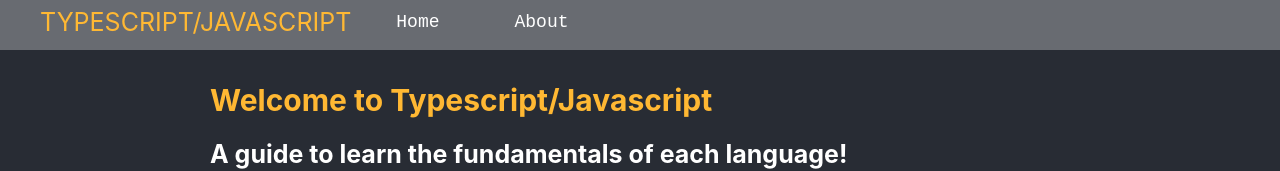
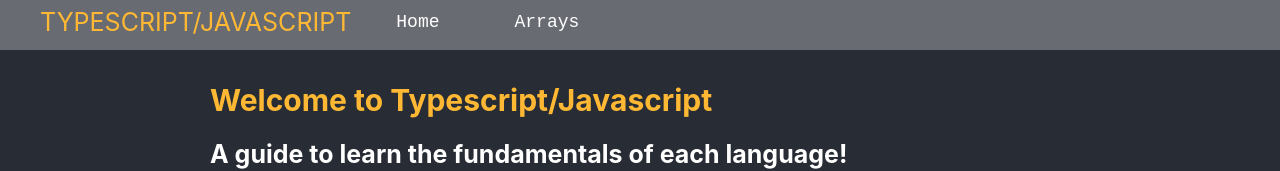
Before and after one commit to RadhikaChamdal/typescript-pd, a React (Create React App) app: page / in a window 1280 px wide. Shown: the top 171 px of the page. Built offline with nearby package versions, Linux system fonts and the light colour scheme; the HTML template or start-up script is replaced by a standard one.

Commit message:
changed the about page to arrays, and updated all of the files to fix imports

```diff
--- a/src/App.tsx
+++ b/src/App.tsx
@@ -1,7 +1,7 @@
 import React from "react";
 import { Router } from "@reach/router";
 import Home from "./components/home/home";
-import About from "./components/about/about";
+import Arrays from "./components/arrays/arrays";
 import Nav from "./components/navBar/navBar";
 
 function App() {
@@ -10,7 +10,7 @@ function App() {
       <Nav />
       <Router>
         <Home path="/" />
-        <About path="about" />
+        <Arrays path="Arrays" />
       </Router>
     </div>
   );
--- a/src/components/about/about.tsx
+++ b/src/components/arrays/arrays.tsx
@@ -2,13 +2,13 @@ import React, { FunctionComponent } from "react";
 import Nav from "../navBar/navBar";
 import { RouteComponentProps } from "@reach/router";
 
-export type AboutPageProps = {} & RouteComponentProps;
+export type ArraysPageProps = {} & RouteComponentProps;
 
-const About: FunctionComponent<AboutPageProps> = () => (
+const Arrays: FunctionComponent<ArraysPageProps> = () => (
   <div>
     <Nav />
     About
   </div>
 );
 
-export default About;
+export default Arrays;
--- a/src/components/navBar/navBar.tsx
+++ b/src/components/navBar/navBar.tsx
@@ -14,8 +14,8 @@ function Nav() {
           </Link>
         </StyledLi>
         <StyledLi>
-          <Link to="about" style={{ textDecoration: "none" }}>
-            About
+          <Link to="Arrays" style={{ textDecoration: "none" }}>
+            Arrays
           </Link>
         </StyledLi>
       </StyledUl>
```
Also changed, not shown: src/components/arrays/arrays.styled.ts (renamed from src/components/about/about.styled.ts).
